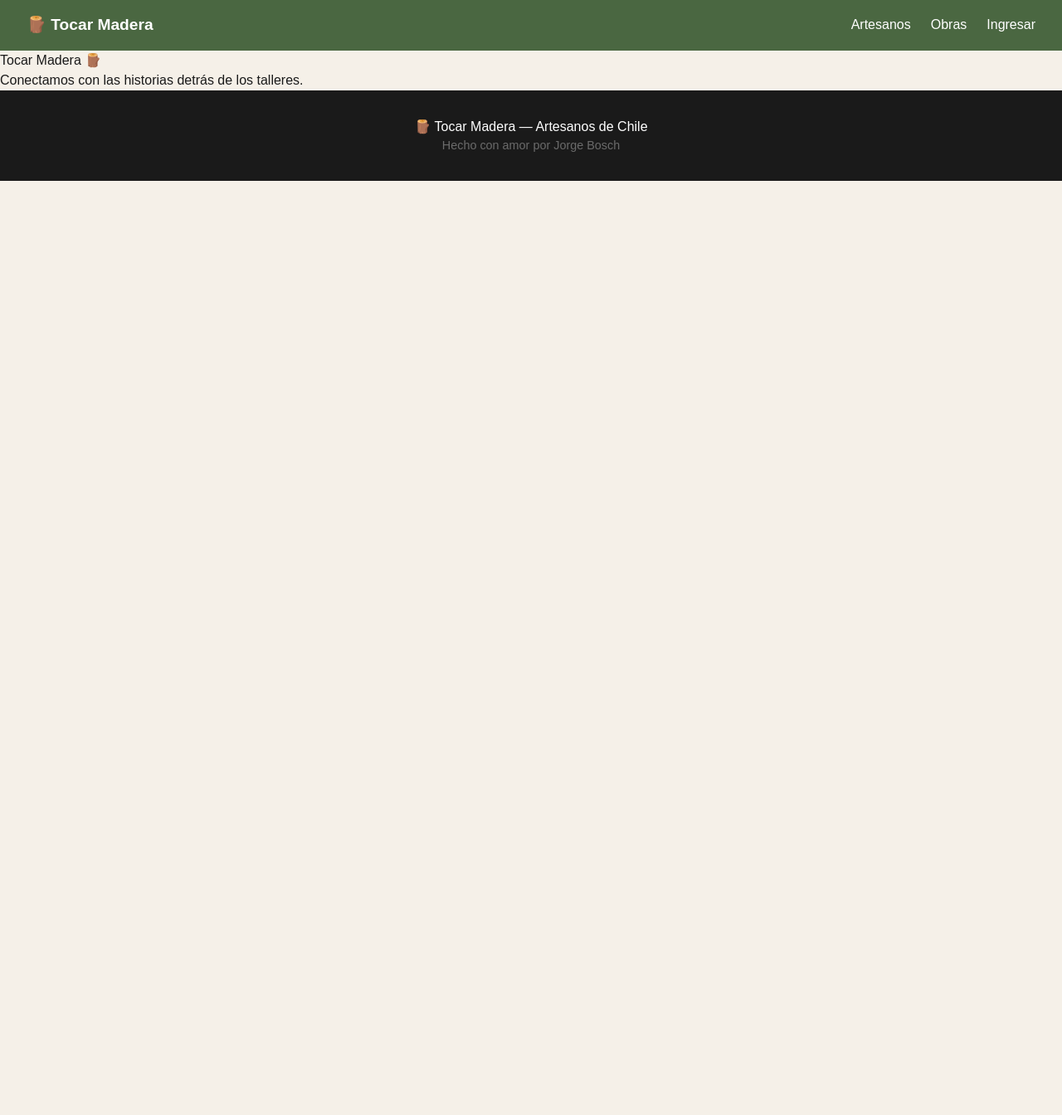
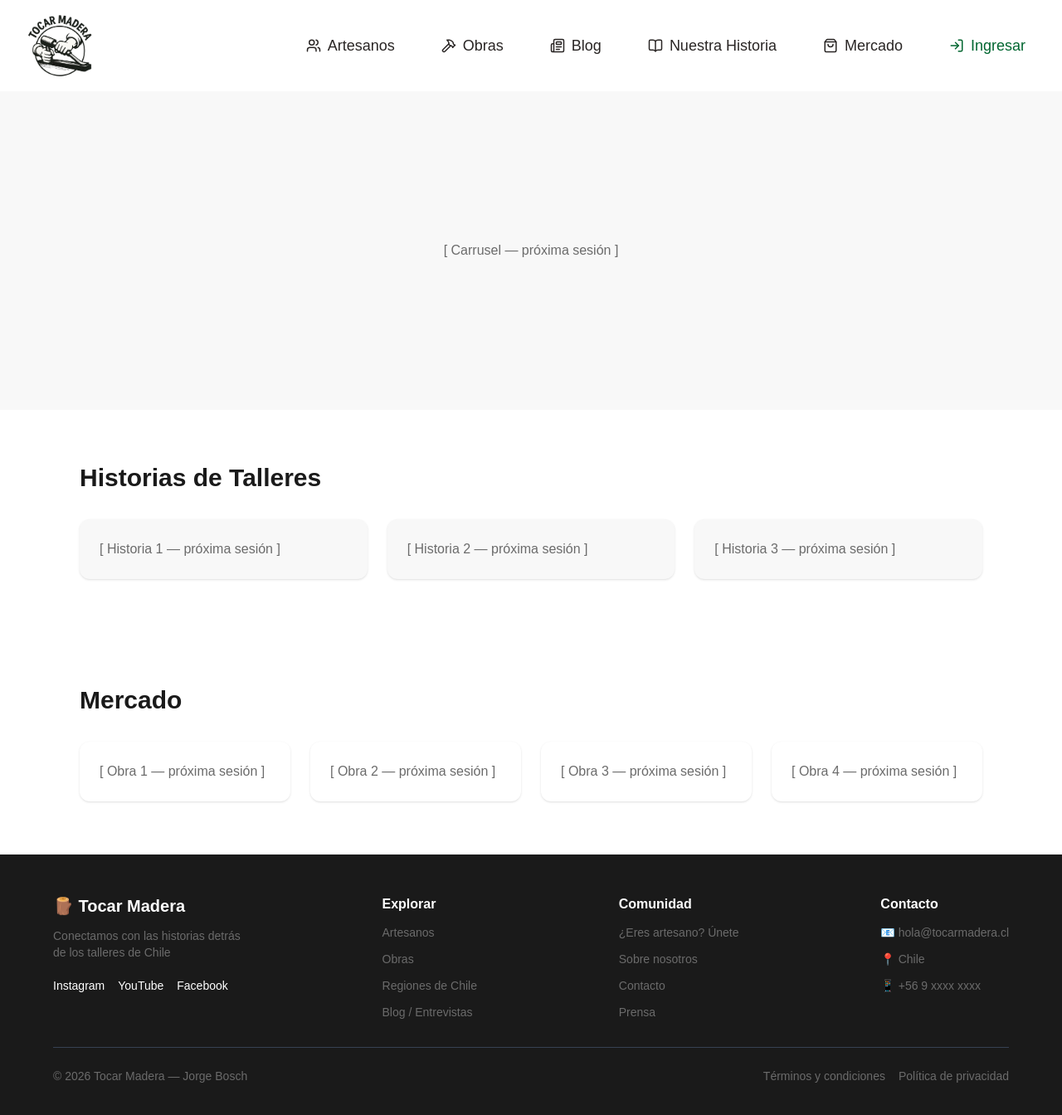
Before and after one commit to Jboschlagos/05tocarmadera-v2, a Next.js app: page / in a window 1280 px wide. Shown: the top 1344 px of the page at 83% size. Before the commit the page ends 800 px from the top, so only its background shows below. Built offline with nearby package versions, Linux system fonts and the light colour scheme.

Commit message:
subida de navbar, footer y boy con estructura, revisar contenidos

```diff
--- a/app/components/Footer.js
+++ b/app/components/Footer.js
@@ -1,18 +1,139 @@
+import Link from "next/link";
+
 export default function Footer() {
   return (
-    <footer
-      style={{
-        backgroundColor: "var(--oscuro)",
-        color: "white",
-        textAlign: "center",
-        padding: "2rem",
-        marginTop: "auto",
-      }}
-    >
-      <p>🪵 Tocar Madera — Artesanos de Chile</p>
-      <p style={{ color: "var(--gris-texto)", fontSize: "0.9rem" }}>
-        Hecho con amor por Jorge Bosch
-      </p>
+    <footer className="py-12 px-8" style={{ backgroundColor: "var(--oscuro)" }}>
+      {/* Contenido principal del footer */}
+      <div className="flex flex-col md:flex-row justify-between gap-8 max-w-6xl mx-auto">
+        {/* Columna 1 — Marca */}
+        <div className="flex flex-col gap-3">
+          <h3 className="text-white font-bold text-xl">🪵 Tocar Madera</h3>
+          <p className="text-sm" style={{ color: "var(--gris-texto)" }}>
+            Conectamos con las historias detrás <br /> de los talleres de Chile
+          </p>
+          {/* Redes sociales */}
+          <div className="flex gap-4 mt-2">
+            <a
+              href="https://instagram.com/tocarmadera_"
+              target="_blank"
+              className="text-white hover:opacity-75 text-sm"
+            >
+              Instagram
+            </a>
+            <a href="#" className="text-white hover:opacity-75 text-sm">
+              YouTube
+            </a>
+            <a href="#" className="text-white hover:opacity-75 text-sm">
+              Facebook
+            </a>
+          </div>
+        </div>
+
+        {/* Columna 2 — Navegación */}
+        <div className="flex flex-col gap-3">
+          <h4 className="text-white font-bold">Explorar</h4>
+          <Link
+            href="/artesanos"
+            className="text-sm hover:underline underline-offset-4"
+            style={{ color: "var(--gris-texto)" }}
+          >
+            Artesanos
+          </Link>
+          <Link
+            href="/obras"
+            className="text-sm hover:underline underline-offset-4"
+            style={{ color: "var(--gris-texto)" }}
+          >
+            Obras
+          </Link>
+          <Link
+            href="#"
+            className="text-sm hover:underline underline-offset-4"
+            style={{ color: "var(--gris-texto)" }}
+          >
+            Regiones de Chile
+          </Link>
+          <Link
+            href="#"
+            className="text-sm hover:underline underline-offset-4"
+            style={{ color: "var(--gris-texto)" }}
+          >
+            Blog / Entrevistas
+          </Link>
+        </div>
+
+        {/* Columna 3 — Comunidad */}
+        <div className="flex flex-col gap-3">
+          <h4 className="text-white font-bold">Comunidad</h4>
+          <Link
+            href="#"
+            className="text-sm hover:underline underline-offset-4"
+            style={{ color: "var(--gris-texto)" }}
+          >
+            ¿Eres artesano? Únete
+          </Link>
+          <Link
+            href="#"
+            className="text-sm hover:underline underline-offset-4"
+            style={{ color: "var(--gris-texto)" }}
+          >
+            Sobre nosotros
+          </Link>
+          <Link
+            href="#"
+            className="text-sm hover:underline underline-offset-4"
+            style={{ color: "var(--gris-texto)" }}
+          >
+            Contacto
+          </Link>
+          <Link
+            href="#"
+            className="text-sm hover:underline underline-offset-4"
+            style={{ color: "var(--gris-texto)" }}
+          >
+            Prensa
+          </Link>
+        </div>
+
+        {/* Columna 4 — Contacto */}
+        <div className="flex flex-col gap-3">
+          <h4 className="text-white font-bold">Contacto</h4>
+          <p className="text-sm" style={{ color: "var(--gris-texto)" }}>
+            📧 hola@tocarmadera.cl
+          </p>
+          <p className="text-sm" style={{ color: "var(--gris-texto)" }}>
+            📍 Chile
+          </p>
+          <p className="text-sm" style={{ color: "var(--gris-texto)" }}>
+            📱 +56 9 xxxx xxxx
+          </p>
+        </div>
+      </div>
+
+      {/* Línea divisora */}
+      <div className="border-t border-gray-700 mt-8 pt-6 max-w-6xl mx-auto">
+        <div className="flex flex-col md:flex-row justify-between items-center gap-2">
+          <p className="text-sm" style={{ color: "var(--gris-texto)" }}>
+            © 2026 Tocar Madera — Jorge Bosch
+          </p>
+          <div className="flex gap-4">
+            <Link
+              href="#"
+              className="text-sm hover:underline"
+              style={{ color: "var(--gris-texto)" }}
+            >
+              Términos y condiciones
+            </Link>
+            <Link
+              href="#"
+              className="text-sm hover:underline"
+              style={{ color: "var(--gris-texto)" }}
+            >
+              Política de privacidad
+            </Link>
+          </div>
+        </div>
+      </div>
     </footer>
   );
 }
--- a/app/components/NavBar.js
+++ b/app/components/NavBar.js
@@ -1,31 +1,61 @@
 import Link from "next/link";
+import Image from "next/image";
+import {
+  Hammer,
+  BookOpen,
+  Users,
+  LogIn,
+  Newspaper,
+  ShoppingBag,
+} from "lucide-react";
 
 export default function Navbar() {
   return (
-    <nav
-      style={{
-        backgroundColor: "var(--verde-musgo)",
-        padding: "1rem 2rem",
-        display: "flex",
-        justifyContent: "space-between",
-        alignItems: "center",
-      }}
-    >
-      <Link
-        href="/"
-        style={{ color: "white", fontWeight: "bold", fontSize: "1.2rem" }}
-      >
-        🪵 Tocar Madera
+    <nav className="flex justify-between items-center px-8 py-4 shadow-sm bg-white">
+      <Link href="/">
+        <Image
+          src="/img/logoSinFondo.png"
+          alt="Tocar Madera"
+          width={80}
+          height={80}
+        />
       </Link>
-      <div style={{ display: "flex", gap: "1.5rem" }}>
-        <Link href="/artesanos" style={{ color: "white" }}>
-          Artesanos
+      <div className="flex gap-8">
+        <Link
+          href="/artesanos"
+          className="text-stone-800 text-lg flex items-center gap-2 px-3 py-2 transition-all duration-200 hover:text-amber-700"
+        >
+          <Users size={18} /> Artesanos
         </Link>
-        <Link href="/obras" style={{ color: "white" }}>
-          Obras
+        <Link
+          href="/obras"
+          className="text-stone-800 text-lg flex items-center gap-2 px-3 py-2 transition-all duration-200 hover:text-amber-700"
+        >
+          <Hammer size={18} /> Obras
         </Link>
-        <Link href="/login" style={{ color: "white" }}>
-          Ingresar
+        <Link
+          href="/blog"
+          className="text-stone-800 text-lg flex items-center gap-2 px-3 py-2 transition-all duration-200 hover:text-amber-700"
+        >
+          <Newspaper size={18} /> Blog
+        </Link>
+        <Link
+          href="/nosotros"
+          className="text-stone-800 text-lg flex items-center gap-2 px-3 py-2 transition-all duration-200 hover:text-amber-700"
+        >
+          <BookOpen size={18} /> Nuestra Historia
+        </Link>
+        <Link
+          href="/mercado"
+          className="text-stone-800 text-lg flex items-center gap-2 px-3 py-2 transition-all duration-200 hover:text-amber-700"
+        >
+          <ShoppingBag size={18} /> Mercado
+        </Link>
+        <Link
+          href="/login"
+          className="text-green-800 text-lg flex items-center gap-2 px-3 py-2 transition-all duration-200 hover:text-amber-700"
+        >
+          <LogIn size={18} /> Ingresar
         </Link>
       </div>
     </nav>
--- a/app/globals.css
+++ b/app/globals.css
@@ -7,10 +7,11 @@
   --gris-claro: #f8f8f8;
   --gris-texto: #6b6b6b;
   --oscuro: #1a1a1a;
+  --blanco: #ffffff;
 }
 
 body {
-  background-color: var(--crema);
+  background-color: var(--blanco);
   color: var(--oscuro);
   font-family: Arial, Helvetica, sans-serif;
 }
--- a/app/page.js
+++ b/app/page.js
@@ -1,8 +1,58 @@
 export default function HomePage() {
   return (
     <main>
-      <h1>Tocar Madera 🪵</h1>
-      <p>Conectamos con las historias detrás de los talleres.</p>
+      {/* ── Carrusel Hero ─────────────────────────────── */}
+      <section
+        className="w-full h-96 flex items-center justify-center"
+        style={{ backgroundColor: "var(--gris-claro)" }}
+      >
+        <p style={{ color: "var(--gris-texto)" }}>
+          [ Carrusel — próxima sesión ]
+        </p>
+      </section>
+
+      {/* ── Historias / Blog ──────────────────────────── */}
+      <section className="max-w-6xl mx-auto px-8 py-16 bg-white">
+        <h2 className="text-3xl font-bold mb-8">Historias de Talleres</h2>
+        <div className="grid grid-cols-1 md:grid-cols-3 gap-6">
+          {[1, 2, 3].map((i) => (
+            <div
+              key={i}
+              className="rounded-xl p-6 shadow-sm"
+              style={{ backgroundColor: "var(--gris-claro)" }}
+            >
+              <p style={{ color: "var(--gris-texto)" }}>
+                [ Historia {i} — próxima sesión ]
+              </p>
+            </div>
+          ))}
+        </div>
+      </section>
+
+      {/* ── Mercado ───────────────────────────────────── */}
+      <section className="max-w-6xl mx-auto px-8 py-16 bg-white">
+        <div className="max-w-6xl mx-auto">
+          <h2
+            className="text-3xl font-bold mb-8"
+            style={{ color: "var(--oscuro)" }}
+          >
+            Mercado
+          </h2>
+          <div className="grid grid-cols-1 md:grid-cols-4 gap-6">
+            {[1, 2, 3, 4].map((i) => (
+              <div
+                key={i}
+                className="rounded-xl p-6 shadow-sm"
+                style={{ backgroundColor: "white" }}
+              >
+                <p style={{ color: "var(--gris-texto)" }}>
+                  [ Obra {i} — próxima sesión ]
+                </p>
+              </div>
+            ))}
+          </div>
+        </div>
+      </section>
     </main>
   );
 }
--- a/package.json
+++ b/package.json
@@ -9,6 +9,7 @@
     "lint": "eslint"
   },
   "dependencies": {
+    "lucide-react": "^1.8.0",
     "next": "16.2.3",
     "react": "19.2.4",
     "react-dom": "19.2.4"
```
Also changed, not shown: public/img/logoSinFondo.png (added), 1 other file (tests, documents, lock files or other folders).
